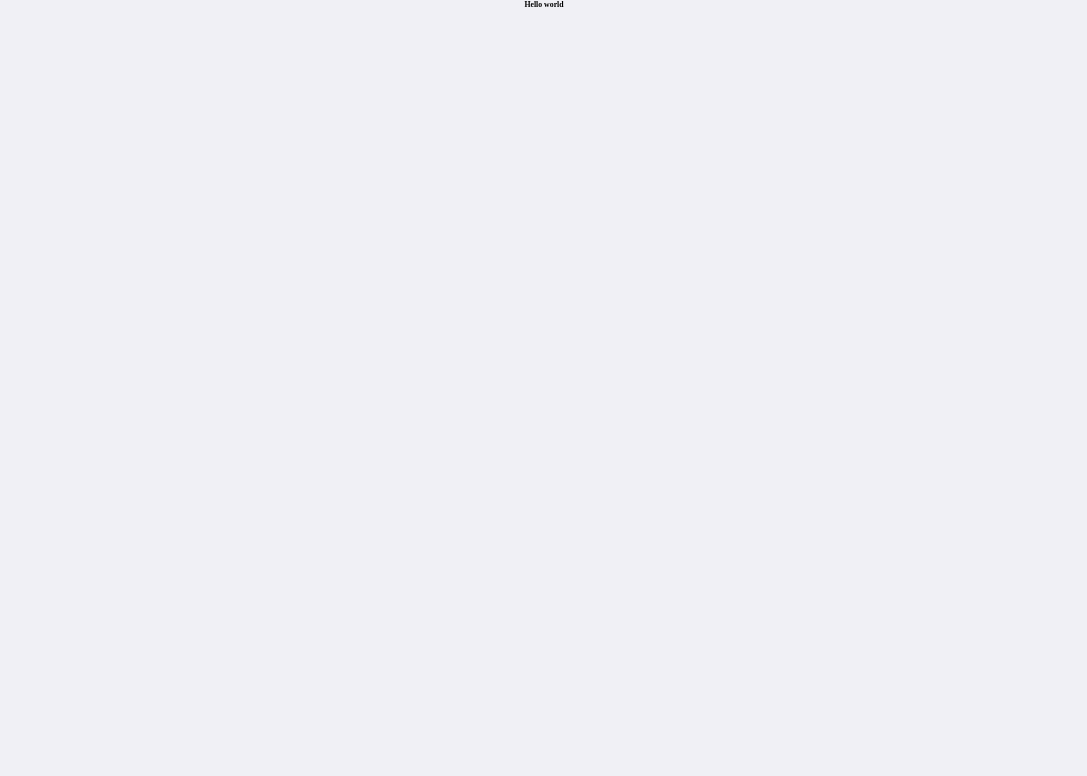
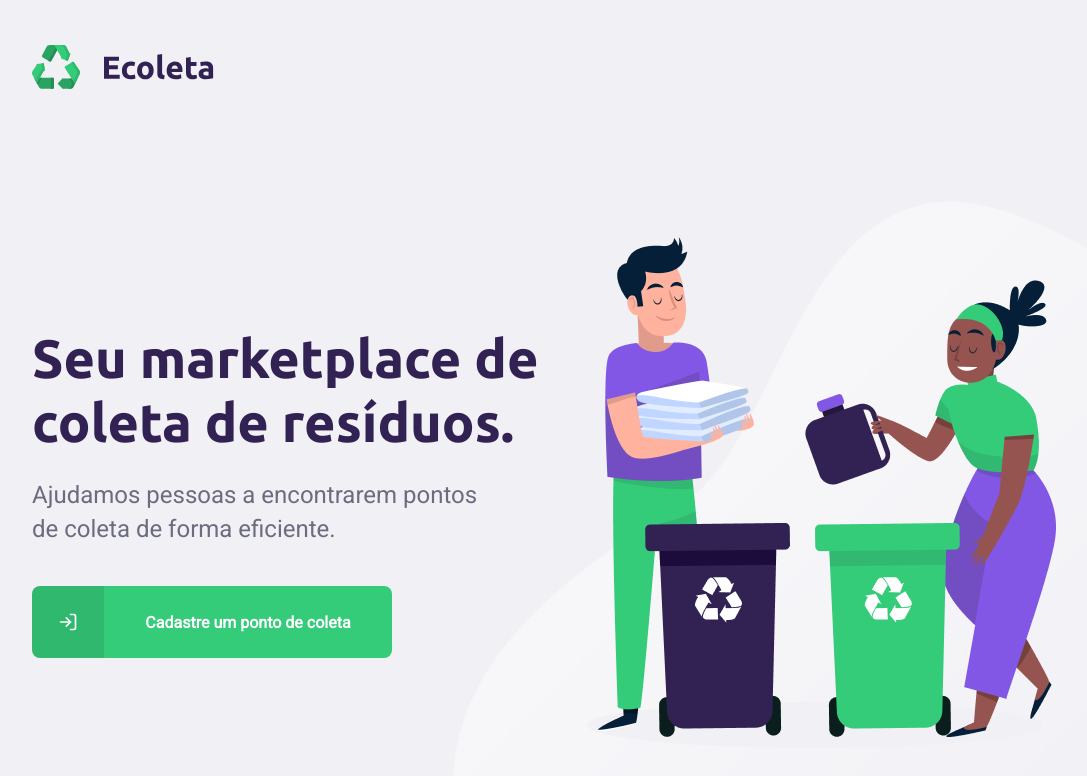
Before and after one commit to SilvioDiasJr/ecoleta-web-reactjs, a React (Vite) app: page / in a window 1280 px wide. Shown: the top 776 px of the page, without its empty margins (96-1183 px from the left). Built offline with nearby package versions, Linux system fonts and the light colour scheme.

Commit message:
feat: Adding routes.

```diff
--- a/src/App.tsx
+++ b/src/App.tsx
@@ -1,6 +1,8 @@
 import React from 'react'
 
 import { ThemeProvider } from 'styled-components'
+
+import { RoutesApp } from '@routes'
 
 import theme from '@global/styles/theme'
 import { GlobalStyle } from '@global/styles/global'
@@ -8,7 +10,7 @@ import { GlobalStyle } from '@global/styles/global'
 export const App: React.FC = () => {
   return (
     <ThemeProvider theme={theme}>
-      <h1>Hello world</h1>
+      <RoutesApp />
 
       <GlobalStyle />
     </ThemeProvider>
```
